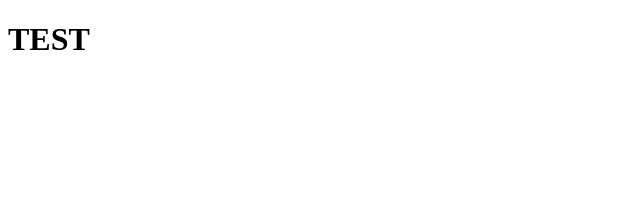
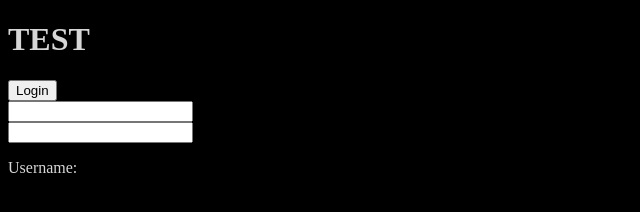
Before and after one commit to Silasmk/KepiConcept, a plain HTML site: page index.html in a window 1280 px wide. Shown: the whole page, without its empty margins (0-640 px from the left). Drawn offline with Linux system fonts and the light colour scheme.

Commit message:
simpel interface mit input and button

```diff
--- a/index.html
+++ b/index.html
@@ -5,10 +5,22 @@
     <meta name="viewport" content="width=device-width, initial-scale=1.0">
     <meta http-equiv="X-UA-Compatible" content="ie=edge">
     <title>KepiConcept</title>
+    <link rel="stylesheet" href="style.css">
   </head>
   <body>
     <main>
         <h1>TEST</h1>
+        <button id="login_connect" onclick="connect()">Login</button>
+        <div>
+            <input id="login_password">
+        </div>
+        <div>
+            <input id="login_username">
+        </div>
+        <div>
+            <p id="login_display">Username: </p>
+        </div>
     </main>
+    <script src="script.js"></script>
   </body>
 </html>
--- /dev/null
+++ b/script.js
@@ -0,0 +1,5 @@
+function connect() {
+    let un = document.getElementById("login_password").value;
+    let pw = document.getElementById("login_username").value;
+    document.getElementById("login_display").innerText = "Username: " + un;
+}
--- /dev/null
+++ b/style.css
@@ -0,0 +1,4 @@
+body {
+    color:rgb(214, 214, 214);
+    background-color: black;
+}
```
